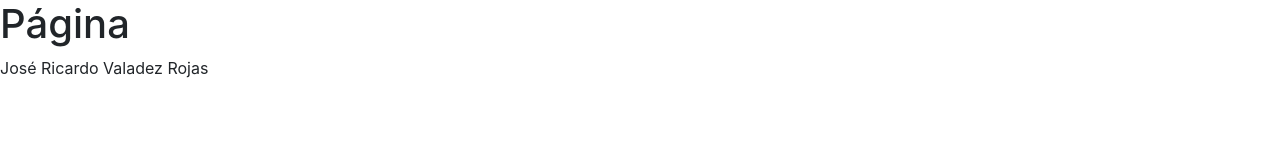
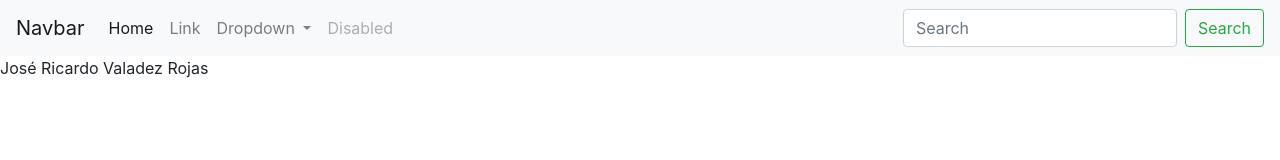
Before and after one commit to ValadezRicardo/ricardovaladez.github.io, a plain HTML site: page index.html in a window 1280 px wide. Drawn offline with nearby package versions, Linux system fonts and the light colour scheme.

Commit message:
commit 3

```diff
--- a/index.html
+++ b/index.html
@@ -3,14 +3,56 @@
 
 <head>
     <meta charset="UTF-8">
-    <link rel="stylesheet" href="https://stackpath.bootstrapcdn.com/bootstrap/4.4.1/css/bootstrap.min.css" integrity="sha384-Vkoo8x4CGsO3+Hhxv8T/Q5PaXtkKtu6ug5TOeNV6gBiFeWPGFN9MuhOf23Q9Ifjh" crossorigin="anonymous">
-    <script src="https://code.jquery.com/jquery-3.4.1.slim.min.js" integrity="sha384-J6qa4849blE2+poT4WnyKhv5vZF5SrPo0iEjwBvKU7imGFAV0wwj1yYfoRSJoZ+n" crossorigin="anonymous"></script>
-<script src="https://cdn.jsdelivr.net/npm/popper.js@1.16.0/dist/umd/popper.min.js" integrity="sha384-Q6E9RHvbIyZFJoft+2mJbHaEWldlvI9IOYy5n3zV9zzTtmI3UksdQRVvoxMfooAo" crossorigin="anonymous"></script>
-<script src="https://stackpath.bootstrapcdn.com/bootstrap/4.4.1/js/bootstrap.min.js" integrity="sha384-wfSDF2E50Y2D1uUdj0O3uMBJnjuUD4Ih7YwaYd1iqfktj0Uod8GCExl3Og8ifwB6" crossorigin="anonymous"></script>
+    <link rel="stylesheet" href="https://stackpath.bootstrapcdn.com/bootstrap/4.4.1/css/bootstrap.min.css"
+        integrity="sha384-Vkoo8x4CGsO3+Hhxv8T/Q5PaXtkKtu6ug5TOeNV6gBiFeWPGFN9MuhOf23Q9Ifjh" crossorigin="anonymous">
+    <script src="https://code.jquery.com/jquery-3.4.1.slim.min.js"
+        integrity="sha384-J6qa4849blE2+poT4WnyKhv5vZF5SrPo0iEjwBvKU7imGFAV0wwj1yYfoRSJoZ+n"
+        crossorigin="anonymous"></script>
+    <script src="https://cdn.jsdelivr.net/npm/popper.js@1.16.0/dist/umd/popper.min.js"
+        integrity="sha384-Q6E9RHvbIyZFJoft+2mJbHaEWldlvI9IOYy5n3zV9zzTtmI3UksdQRVvoxMfooAo"
+        crossorigin="anonymous"></script>
+    <script src="https://stackpath.bootstrapcdn.com/bootstrap/4.4.1/js/bootstrap.min.js"
+        integrity="sha384-wfSDF2E50Y2D1uUdj0O3uMBJnjuUD4Ih7YwaYd1iqfktj0Uod8GCExl3Og8ifwB6"
+        crossorigin="anonymous"></script>
+
 </head>
 
 <body>
-    <h1>Página</h1>
+    <nav class="navbar navbar-expand-lg navbar-light bg-light">
+        <a class="navbar-brand" href="#">Navbar</a>
+        <button class="navbar-toggler" type="button" data-toggle="collapse" data-target="#navbarSupportedContent" aria-controls="navbarSupportedContent" aria-expanded="false" aria-label="Toggle navigation">
+          <span class="navbar-toggler-icon"></span>
+        </button>
+
+        <div class="collapse navbar-collapse" id="navbarSupportedContent">
+          <ul class="navbar-nav mr-auto">
+            <li class="nav-item active">
+              <a class="nav-link" href="#">Home <span class="sr-only">(current)</span></a>
+            </li>
+            <li class="nav-item">
+              <a class="nav-link" href="#">Link</a>
+            </li>
+            <li class="nav-item dropdown">
+              <a class="nav-link dropdown-toggle" href="#" id="navbarDropdown" role="button" data-toggle="dropdown" aria-haspopup="true" aria-expanded="false">
+                Dropdown
+              </a>
+              <div class="dropdown-menu" aria-labelledby="navbarDropdown">
+                <a class="dropdown-item" href="#">Action</a>
+                <a class="dropdown-item" href="#">Another action</a>
+                <div class="dropdown-divider"></div>
+                <a class="dropdown-item" href="#">Something else here</a>
+              </div>
+            </li>
+            <li class="nav-item">
+              <a class="nav-link disabled" href="#" tabindex="-1" aria-disabled="true">Disabled</a>
+            </li>
+          </ul>
+          <form class="form-inline my-2 my-lg-0">
+            <input class="form-control mr-sm-2" type="search" placeholder="Search" aria-label="Search">
+            <button class="btn btn-outline-success my-2 my-sm-0" type="submit">Search</button>
+          </form>
+        </div>
+      </nav>
     <p>José Ricardo Valadez Rojas</p>
 </body>
 
```
